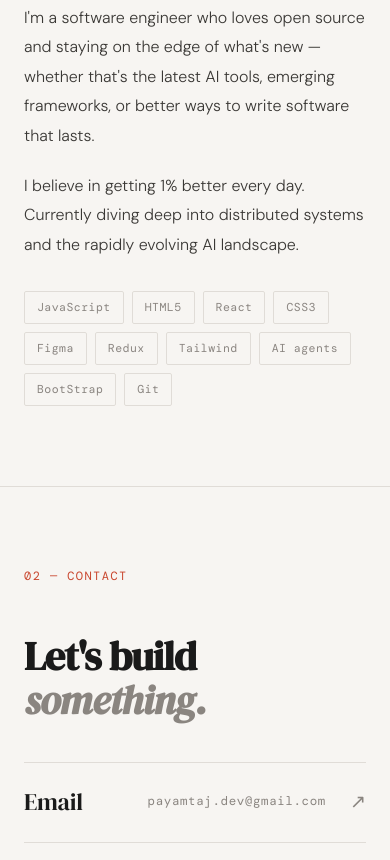
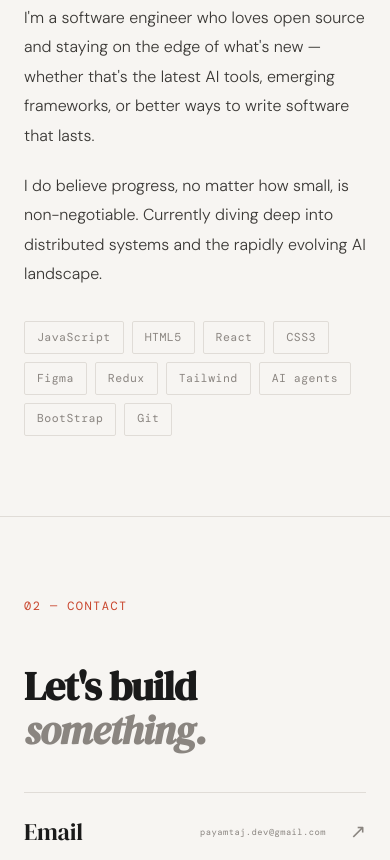
Before and after one commit to payamtajdivand/portfolio, a plain HTML site: page index.html in a window 390 px wide. Shown: the part 1198-2058 px from the top of the page. Drawn offline with nearby package versions, Linux system fonts and the light colour scheme; a web font is replaced by a local one.

Commit message:
fixed contact link url size in mobile phone screen and change some text in the ABOUT section

```diff
--- a/index.html
+++ b/index.html
@@ -381,6 +381,9 @@
           text-align: center;
           padding: 1.5rem;
         }
+        .contact-link-url {
+          font-size: 0.55rem;
+        }
       }
     </style>
   </head>
@@ -419,7 +422,7 @@
         </div>
         <div class="about-text">
 <p>I'm a software engineer who loves open source and staying on the edge of what's new — whether that's the latest AI tools, emerging frameworks, or better ways to write software that lasts.</p>
-<p>I believe in getting 1% better every day. Currently diving deep into distributed systems and the rapidly evolving AI landscape.</p>
+<p>I do believe progress, no matter how small, is non-negotiable. Currently diving deep into distributed systems and the rapidly evolving AI landscape.</p>
           <div class="skills-row">
             <span class="skill-tag">JavaScript</span>
             <span class="skill-tag">HTML5</span>
```
